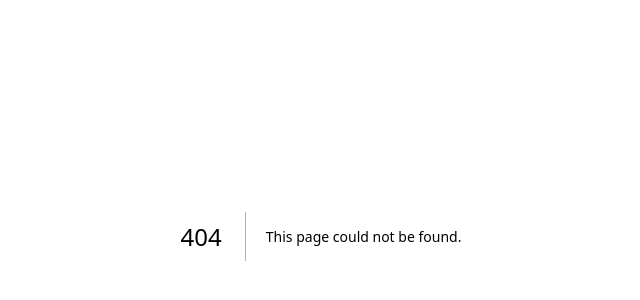
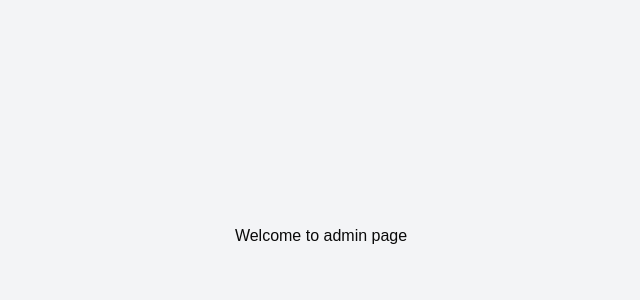
Before and after one commit to OwenNicholas/erp-proto-fe, a Next.js app in the folder my-app/: page /admin in a window 1280 px wide. Before the commit this address had no page. Shown: the part 164-464 px from the top of the page, without its empty margins (319-959 px from the left). Built offline with nearby package versions, Linux system fonts and the light colour scheme.

Commit message:
made admin and dashboard page for testing

```diff
--- /dev/null
+++ b/my-app/src/app/admin/admin-page.tsx
@@ -0,0 +1,5 @@
+"use client";
+
+export default function AdminPage() {
+    return <h1>Welcome to admin page</h1>
+  }
--- /dev/null
+++ b/my-app/src/app/admin/page.tsx
@@ -0,0 +1,11 @@
+// src/app/page.tsx
+import React from "react";
+import AdminPage from "./admin-page";
+
+export default function HomePage() {
+  return (
+    <main className="flex min-h-screen items-center justify-center bg-gray-100">
+      <AdminPage />
+    </main>
+  );
+}
--- /dev/null
+++ b/my-app/src/app/dashboard/dashboard.tsx
@@ -0,0 +1,5 @@
+"use client";
+
+export default function Dashboard() {
+    return <h1>Welcome to dashboard page</h1>
+  }
--- /dev/null
+++ b/my-app/src/app/dashboard/page.tsx
@@ -0,0 +1,10 @@
+import React from "react";
+import Dashboard from "./dashboard";
+
+export default function HomePage() {
+  return (
+    <main className="flex min-h-screen items-center justify-center bg-gray-100">
+      <Dashboard />
+    </main>
+  );
+}
```
